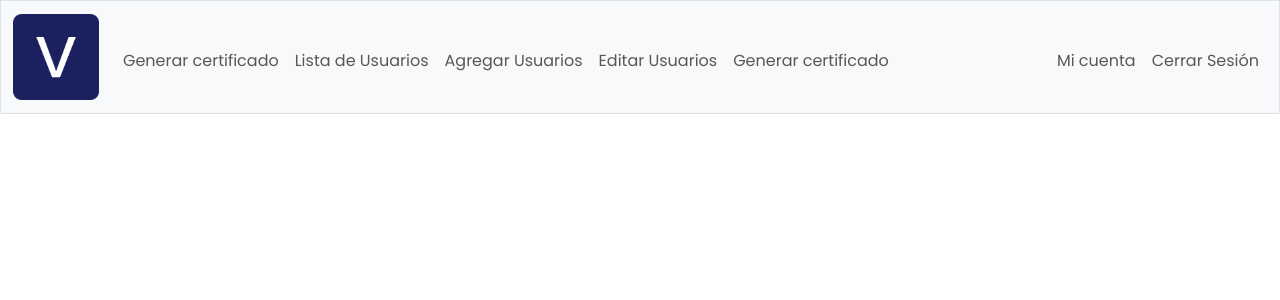
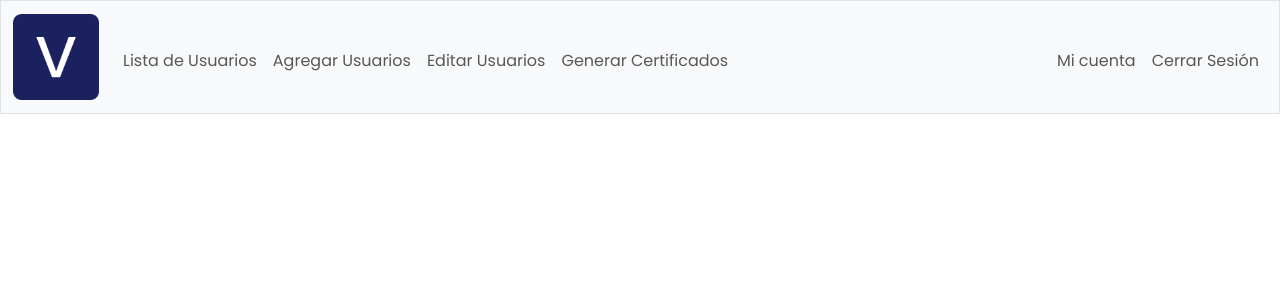
Before and after one commit to Luudeus/alev, a Flask app: page / in a window 1280 px wide. Shown: the top 300 px of the page. Run offline with Flask 3, Linux system fonts and the light colour scheme; the visitor is signed in with stand-in values (Sample User, id 1); some libraries are stand-ins or nearby versions.

Commit message:
Edit layout.html

```diff
--- a/templates/layout.html
+++ b/templates/layout.html
@@ -35,14 +35,13 @@
                 </button>
                 <div class="collapse navbar-collapse" id="navbar">
                     <ul class="navbar-nav me-auto mt-2">
-                        {% if session["user_id"] %}
-                            <li class="nav-item"><a class="nav-link" href="/certificado">Generar certificado</a></li>
-                        {% endif %}
-                        {% if session["permission_type"] == "admin" %}
+                        {% if session["permission_type"] == "normal" %}
+                            <li class="nav-item"><a class="nav-link" href="/certificado">Certificado Residencia</a></li>
+                        {% elif session["permission_type"] == "admin" %}
                         <li class="nav-item"><a class="nav-link" href="/lista-de-usuarios">Lista de Usuarios</a></li>
                             <li class="nav-item"><a class="nav-link" href="/agregar-usuarios">Agregar Usuarios</a></li>
                             <li class="nav-item"><a class="nav-link" href="/editar-usuarios">Editar Usuarios</a></li>
-                            <li class="nav-item"><a class="nav-link" href="/certificado-lista">Generar certificado</a></li>
+                            <li class="nav-item"><a class="nav-link" href="/generar-certificados">Generar Certificados</a></li>
                         {% endif %}
                     </ul>
                     {% if session["user_id"] %}
```
